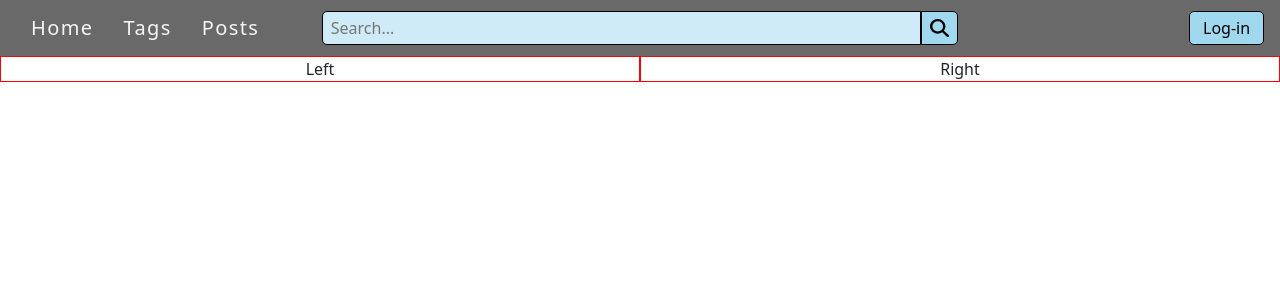
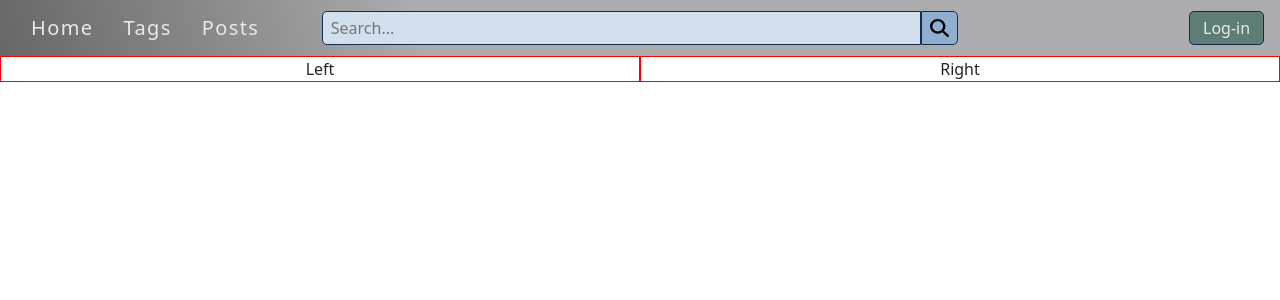
Before and after one commit to teodorpenevski/forum, an Angular app: page / in a window 1280 px wide. Shown: the top 300 px of the page. Built offline with nearby package versions, Linux system fonts and the light colour scheme.

Commit message:
Configured site-wide colors

```diff
--- a/src/app/components/nav-links/nav-links.component.css
+++ b/src/app/components/nav-links/nav-links.component.css
@@ -6,7 +6,7 @@
   font-weight: 500;
   letter-spacing: 0.07em;
 
-  color: whitesmoke;
+  color: var(--color-text-light);
 
   /* flexbox */
   display: flex;
@@ -34,12 +34,12 @@
 }
 
 .nav-link:hover {
-  color: #9fd8ef;
+  color: var(--color-primary-main);
 }
 
 .selected {
-  color: #9fd8ef;
-  border-bottom: 1px dashed #9fd8ef;
+  color: var(--color-accent-green-dark);
+  /* border-bottom: 2px dashed var(--color-accent-green-dark); */
 }
 
 app-search-bar {
--- a/src/app/components/search-bar/search-bar.component.css
+++ b/src/app/components/search-bar/search-bar.component.css
@@ -18,9 +18,9 @@
 
   padding: 0.5em;
 
-  border: 1px solid black;
+  border: 1px solid var(--color-primary-darker);
   border-radius: 5px 0 0 5px;
-  background-color: #cfebf7;
+  background-color: var(--color-primary-lighter);
   /* background-image: url("C:\Users\Matej\Documents\My Folder\Sorsix\Projects\Final Project\forum\forum\src\assets\icons\magnifying-glass-solid.svg"); */
 }
 
@@ -31,9 +31,9 @@
   margin: 0;
   padding: 0;
 
-  border: 1px solid black;
+  border: 1px solid var(--color-primary-darker);
   border-radius: 0 5px 5px 0;
-  background-color: #9fd8ef;
+  background-color: var(--color-primary-light);
 
   /* flexbox */
   display: flex;
--- a/src/app/pages/nav-bar/nav-bar.component.css
+++ b/src/app/pages/nav-bar/nav-bar.component.css
@@ -2,7 +2,11 @@ header {
   width: 100%;
   height: 7vmin;
 
-  background-color: dimgrey;
+  background: linear-gradient(75deg,
+      var(--color-background-dark),
+      var(--color-background-mid),
+      var(--color-background-mid),
+      var(--color-background-mid));
 
   /* flexbox */
   display: flex;
@@ -41,7 +45,9 @@ nav {
   margin: 0;
   padding: 0;
 
-  border: 1px solid black;
+  border: 1px solid var(--color-primary-darker);
   border-radius: 5px;
-  background-color: #9fd8ef;
+  background-color: var(--color-accent-green-light);
+
+  color: var(--color-text-light);
 }
--- a/src/styles.css
+++ b/src/styles.css
@@ -1,4 +1,22 @@
 /* You can add global styles to this file, and also import other style files */
+:root {
+  --color-background-light: #F0EFF2;
+  --color-background-mid: #ACABAD;
+  --color-background-dark: #676767;
+  --color-primary-lighter: #d2dfec;
+  --color-primary-light: #8faed0;
+  --color-primary-main: #1F5DA0;
+  --color-primary-dark: #194a80;
+  --color-primary-darker: #102f50;
+  --color-accent-orange-light: #fa8128;
+  --color-accent-orange-dark: #CC5500;
+  --color-accent-green-light: #5d7d76;
+  --color-accent-green-dark: #18453B;
+  --color-text-light: #EAE8E8;
+  --color-text-dark: #003366;
+}
+
 html {
   font-family: Roboto, Oxygen, Ubuntu, Cantarell, 'Open Sans', 'Helvetica Neue', sans-serif;
+  color: var(--color-text-light);
 }
```
